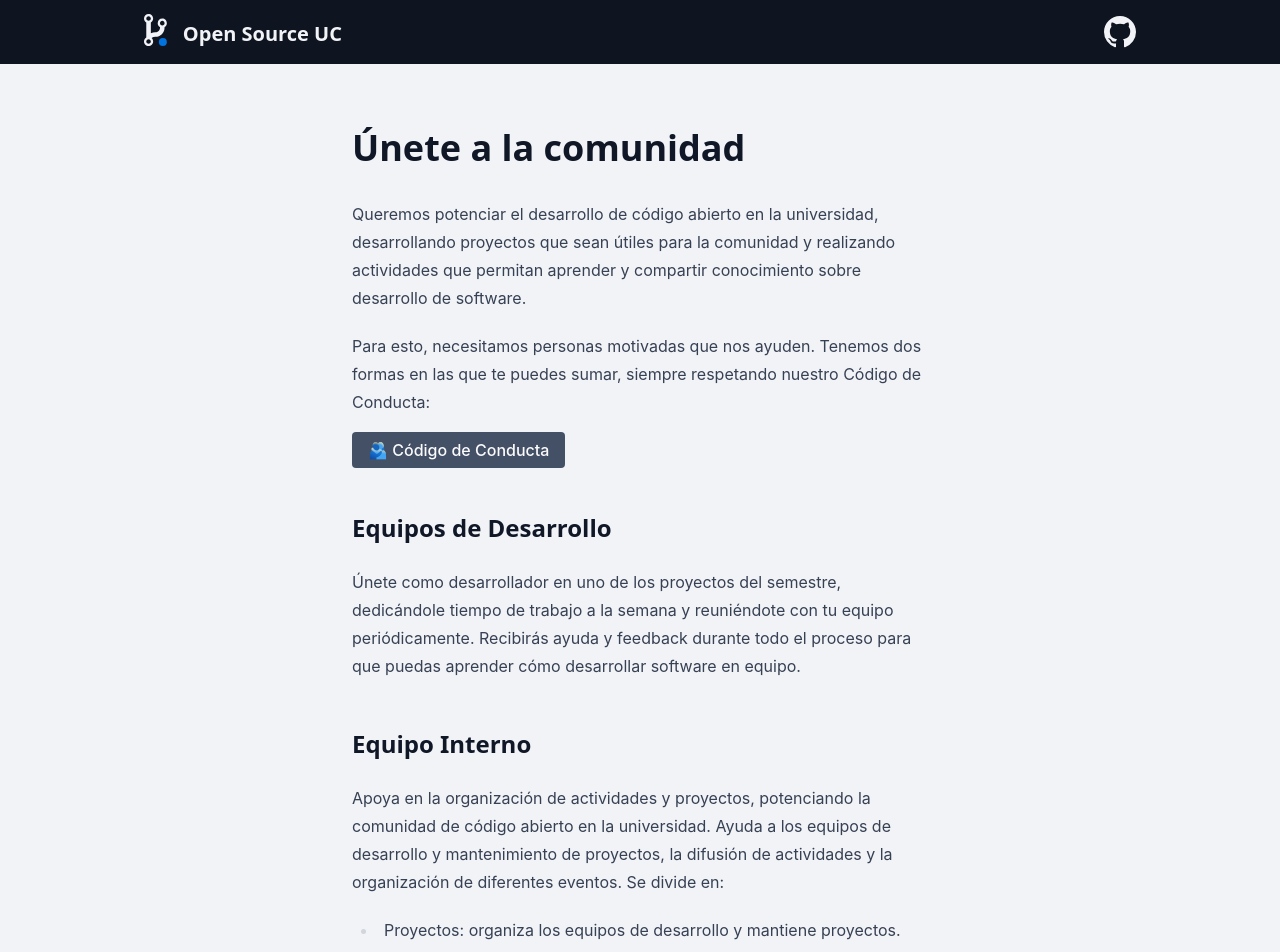
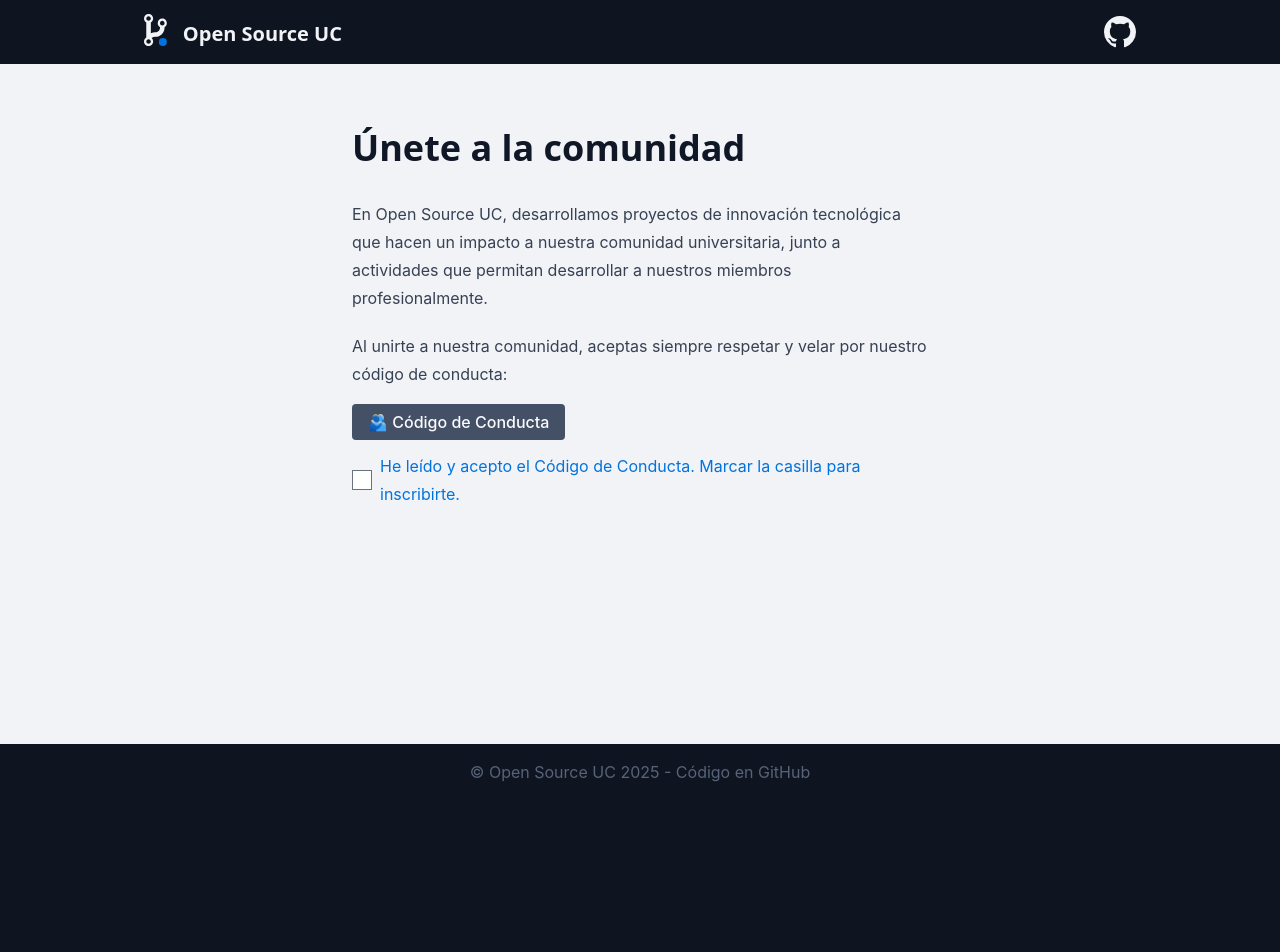
Before and after one commit to open-source-uc/osuc.dev, a SvelteKit app: page /join in a window 1280 px wide. Shown: the top 952 px of the page. After the commit the page ends 800 px from the top, so only its background shows below. Built offline with nearby package versions, Linux system fonts and the light colour scheme.

Commit message:
Changes to the postulation info

```diff
--- a/src/routes/join/+page.svelte
+++ b/src/routes/join/+page.svelte
@@ -10,36 +10,17 @@
 	<h1>Únete a la comunidad</h1>
 
 	<p>
-		Queremos potenciar el desarrollo de código abierto en la universidad, desarrollando proyectos
-		que sean útiles para la comunidad y realizando actividades que permitan aprender y compartir
-		conocimiento sobre desarrollo de software.
+		En Open Source UC, desarrollamos proyectos de innovación tecnológica
+		que hacen un impacto a nuestra comunidad universitaria, junto a actividades que permitan desarrollar a nuestros miembros profesionalmente.
 	</p>
 	<p>
-		Para esto, necesitamos personas motivadas que nos ayuden. Tenemos dos formas en las que te
-		puedes sumar, siempre respetando nuestro Código de Conducta:
+		Al unirte a nuestra comunidad, aceptas siempre respetar y velar por nuestro código de conducta:
 	</p>
 	<a
 		href="/conduct"
 		class="rounded-sm px-4 py-2 bg-base-600 hover:underline no-underline text-base-50"
 		>🫂 Código de Conducta</a
 	>
-	<h2>Equipos de Desarrollo</h2>
-	<p>
-		Únete como desarrollador en uno de los proyectos del semestre, dedicándole tiempo de trabajo a
-		la semana y reuniéndote con tu equipo periódicamente. Recibirás ayuda y feedback durante todo el
-		proceso para que puedas aprender cómo desarrollar software en equipo.
-	</p>
-
-	<h2>Equipo Interno</h2>
-	<p>
-		Apoya en la organización de actividades y proyectos, potenciando la comunidad de código abierto
-		en la universidad. Ayuda a los equipos de desarrollo y mantenimiento de proyectos, la difusión
-		de actividades y la organización de diferentes eventos. Se divide en:
-	</p>
-	<ul>
-		<li>Proyectos: organiza los equipos de desarrollo y mantiene proyectos.</li>
-		<li>Marketing y Diseño: se encarga de la difusión y apoya en el diseño de los proyectos.</li>
-	</ul>
 
 	<div class="not-prose flex items-center gap-2 mt-4">
 		<input type="checkbox" bind:checked class="w-5 h-5" id="joinCheckbox" />
```
